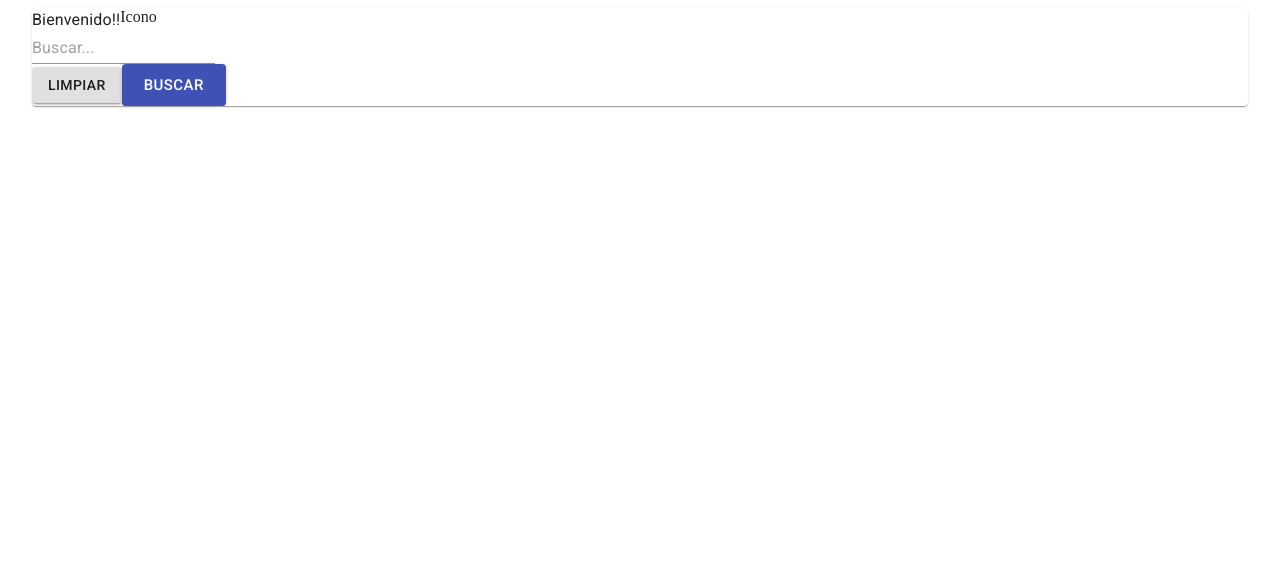
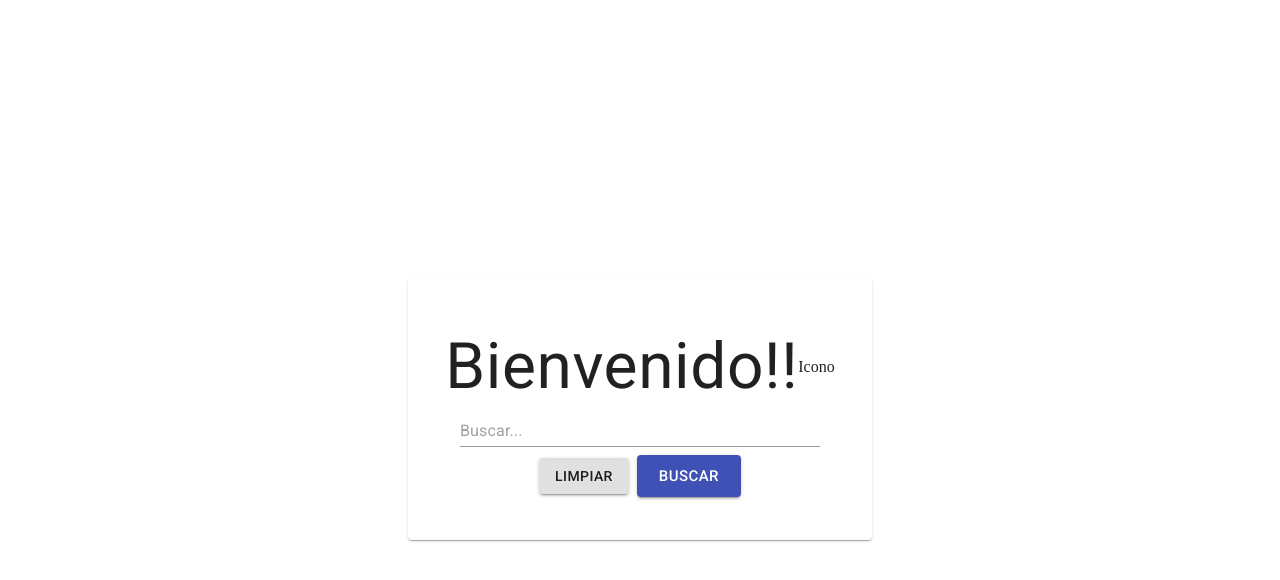
Before and after one commit to arandajm/react-hooks-movies, a React (Create React App) app: page / in a window 1280 px wide. Shown: the top 580 px of the page. Built offline with nearby package versions, Linux system fonts and the light colour scheme.

Commit message:
creating css styles and apply it into the component

```diff
--- a/src/pages/Home/index.js
+++ b/src/pages/Home/index.js
@@ -7,9 +7,12 @@ import {
   TextField,
   Button
 } from "@material-ui/core";
+import styles from "./style";
 
 export default () => {
   const [searchText, setSearchText] = useState("");
+  // create a constant to use styles
+  const classes = styles();
 
   const handleSearchTextChange = e => {
     setSearchText(e.target.value);
@@ -24,12 +27,12 @@ export default () => {
 
   console.log(searchText);
   return (
-    <Container>
-      <Card>
+    <Container className={classes.container}>
+      <Card className={classes.cardContainer}>
         {/* This grid is similar to bootstrap col */}
-        <Grid container>
+        <Grid container className={classes.titleGridContainer}>
           <Grid>
-            <Typography>Bienvenido!!</Typography>
+            <Typography className={classes.title}>Bienvenido!!</Typography>
           </Grid>
           <Grid>
             <label>Icono</label>
@@ -39,12 +42,14 @@ export default () => {
           value={searchText}
           placeholder="Buscar..."
           onChange={handleSearchTextChange}
+          className={classes.textFieldSearch}
         />
-        <Grid>
+        <Grid className={classes.buttonsContainer}>
           <Button variant="contained" onClick={handleClearTextClick}>
             Limpiar
           </Button>
           <Button
+            className={classes.searchButton}
             variant="contained"
             color="primary"
             size="large"
--- /dev/null
+++ b/src/pages/Home/style.js
@@ -0,0 +1,37 @@
+import { makeStyles } from "@material-ui/styles";
+// Define object to share properties between css classes
+const centeredStyleObject = {
+  display: "flex",
+  alignItems: "center",
+  justifyContent: "center"
+};
+export default makeStyles({
+  // Define here your component styles!
+  container: {
+    height: "100vh",
+    flexDirection: "column",
+    ...centeredStyleObject
+  },
+  cardContainer: {
+    width: "400px",
+    height: "200px",
+    padding: "2rem",
+    flexDirection: "column",
+    ...centeredStyleObject
+  },
+  title: {
+    fontSize: "4rem"
+  },
+  titleGridContainer: {
+    ...centeredStyleObject
+  },
+  textFieldSearch: {
+    width: "90%"
+  },
+  searchButton: {
+    marginLeft: ".5rem"
+  },
+  buttonsContainer: {
+    marginTop: ".5rem"
+  }
+});
```
